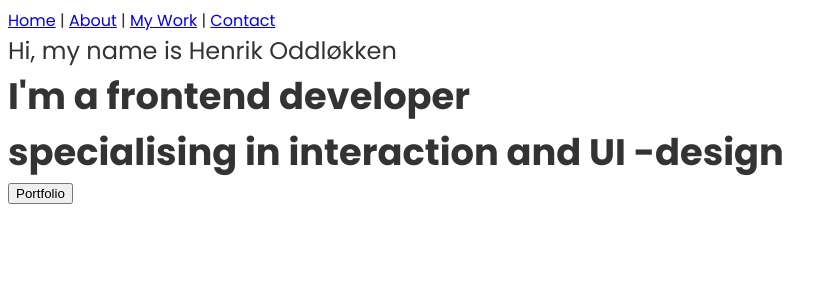
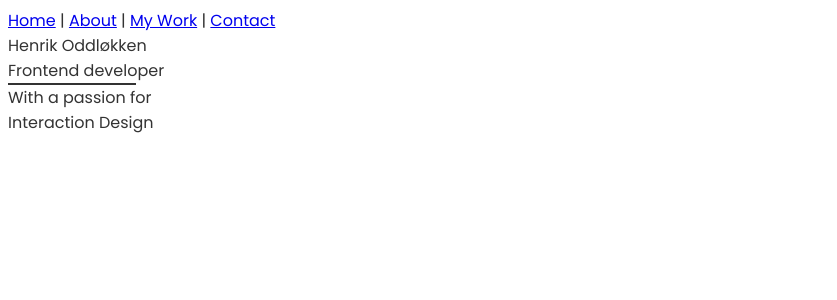
Before and after one commit to shady356/my-homepage, a Vue app: page / in a window 1280 px wide. Shown: the top 300 px of the page, without its empty margins (0-837 px from the left). Built offline with nearby package versions, Linux system fonts and the light colour scheme.

Commit message:
feat: update homr page titles

```diff
--- a/src/views/Home.vue
+++ b/src/views/Home.vue
@@ -1,12 +1,19 @@
 <template>
-  <div class="home">
-    <div class="profile">
-     <!--  <img class="profile-picture" src="@/assets/profile.png" alt=""> -->
-      <h2 class="name">Hi, my name is Henrik Oddløkken</h2>
-      <p class="about-short">
-        I'm a frontend developer <br> specialising in interaction and UI -design
-      </p>
-      <button>Portfolio</button>
+  <div class="home-page-container">
+    <div class="intro-text">
+      <div class="medium-title">
+        Henrik Oddløkken
+      </div>
+      <div class="large-title">
+        Frontend developer
+      </div>
+      <div class="separation-line" />
+      <div class="small-title">
+        With a passion for
+      </div>
+      <div class="medium-title">
+        Interaction Design
+      </div>
     </div>
   </div>
 </template>
@@ -19,17 +26,20 @@ export default {
 </script>
 
 <style lang="scss" scoped>
-  .profile-picture {
-    width: 256px;
-  }
-  .name {
-    font-size: 1.5rem;
-    margin: 0;
-    font-weight: 400;
-  }
-  .about-short {
-    margin: 0;
-    font-size: 2.3rem;
-    font-weight: bold;
+  .intro-text {
+    .small-title {
+
+    }
+    .medium-title {
+
+    }
+    .large-title {
+
+    }
+    .separation-line {
+      width: 128px;
+      height: 2px;
+      background: #333;
+    }
   }
 </style>
```
